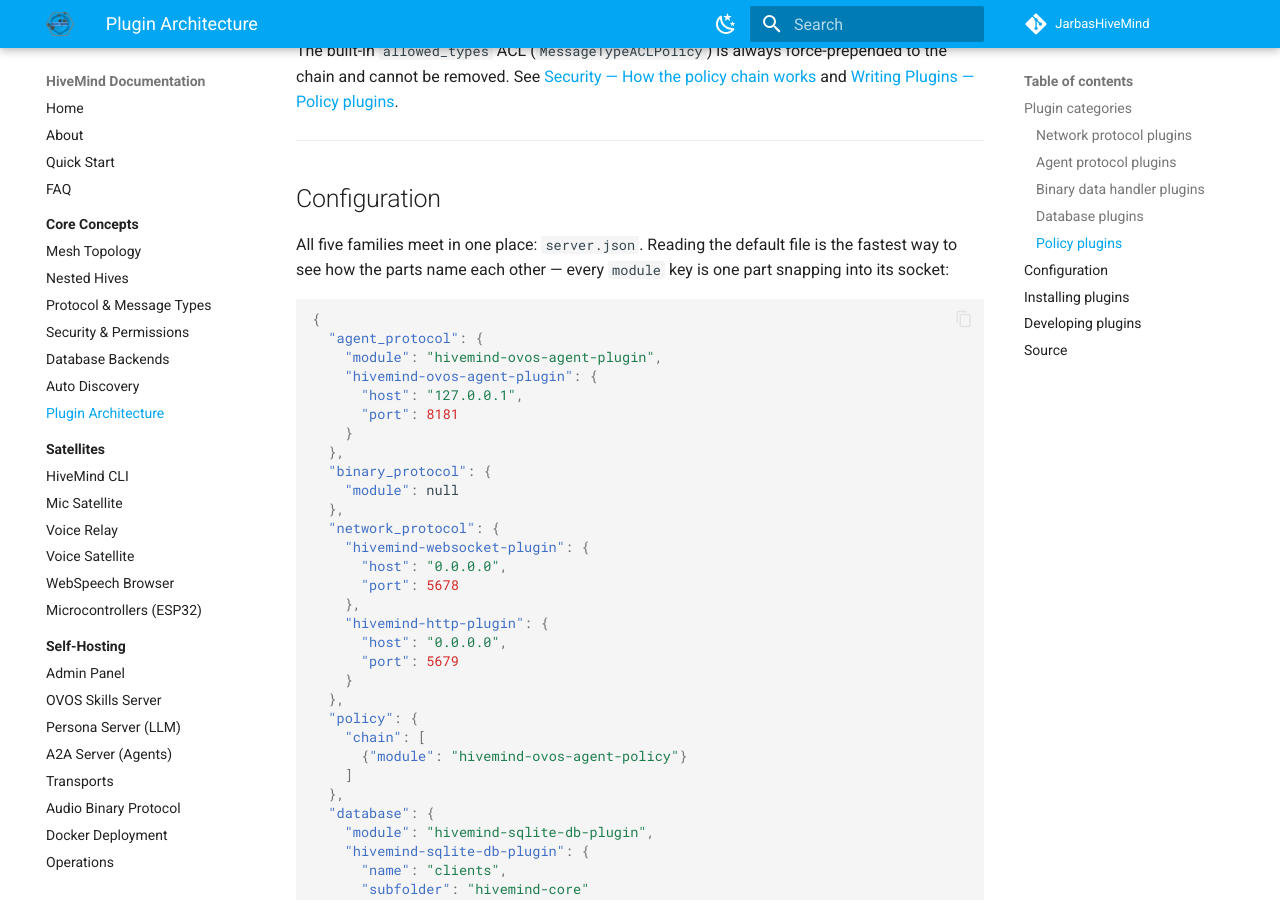
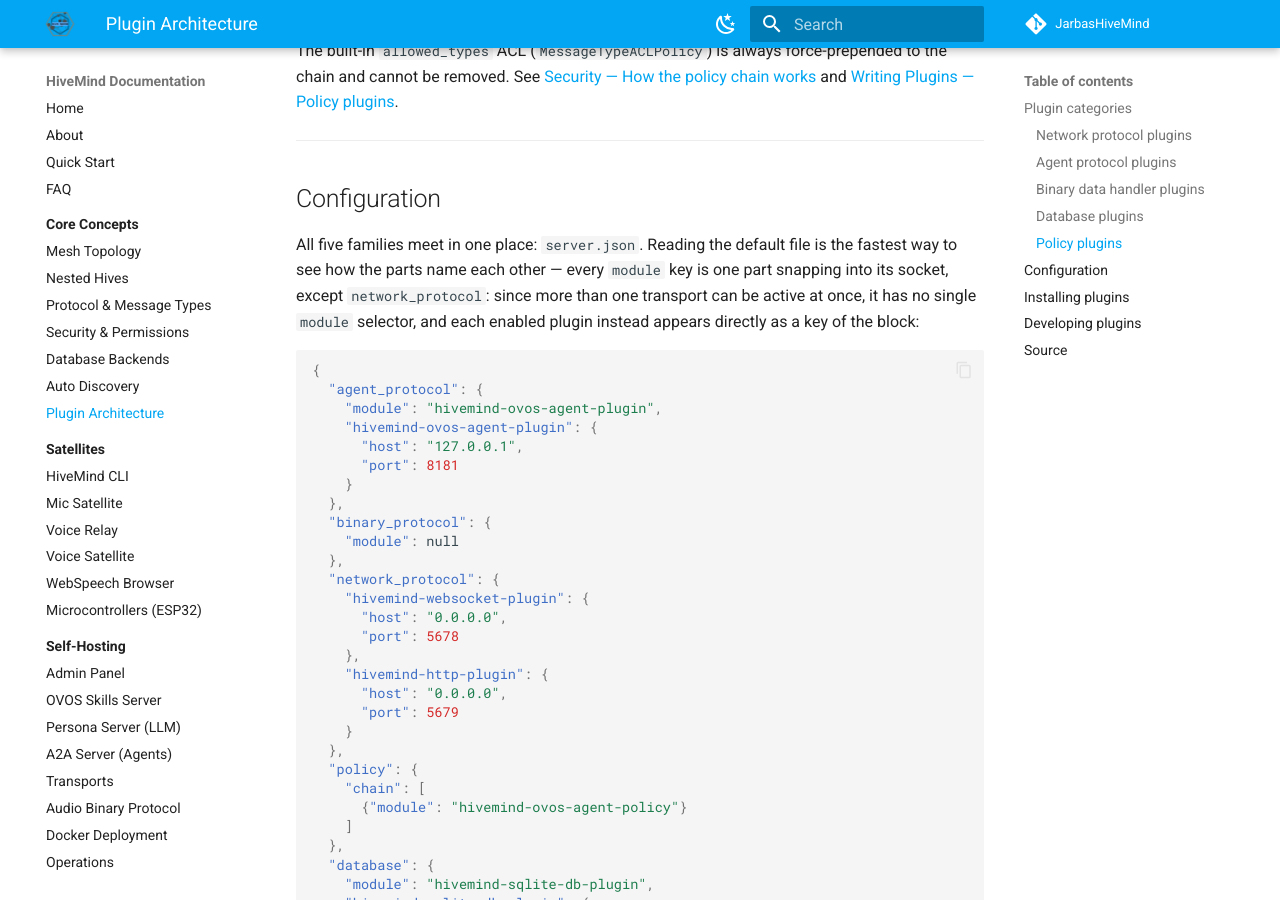
Before and after one commit to JarbasHiveMind/HiveMind-community-docs, an MkDocs documentation site: the page built from docs/concepts/plugins.md, in a window 1280 px wide and 900 px high, scrolled down 3372 px. Built offline with MkDocs 1.6.1 and Material for MkDocs 9.7.7, drawn with Linux system fonts in a browser that asks for light colours.

Commit message:
fix: plugins.md claimed every server.json family uses a module key
The intro said "every module key is one part snapping into its
socket," but the network_protocol example two lines below has no
module key at all. Verified against hivemind-core's config.py: a
comment on the block explicitly documents network_protocol as a
multi-transport block where the sub-keys ARE the set of enabled
plugins, unlike the other four module-keyed families. Qualified the
claim.

Co-Authored-By: Claude Fable 5 <noreply@anthropic.com>

````diff
--- a/docs/concepts/plugins.md
+++ b/docs/concepts/plugins.md
@@ -90,7 +90,9 @@ The built-in `allowed_types` ACL (`MessageTypeACLPolicy`) is always force-prepen
 
 All five families meet in one place: `server.json`. Reading the default file is the
 fastest way to see how the parts name each other — every `module` key is one part snapping
-into its socket:
+into its socket, except `network_protocol`: since more than one transport can be active at
+once, it has no single `module` selector, and each enabled plugin instead appears directly
+as a key of the block:
 
 ```json
 {
````
